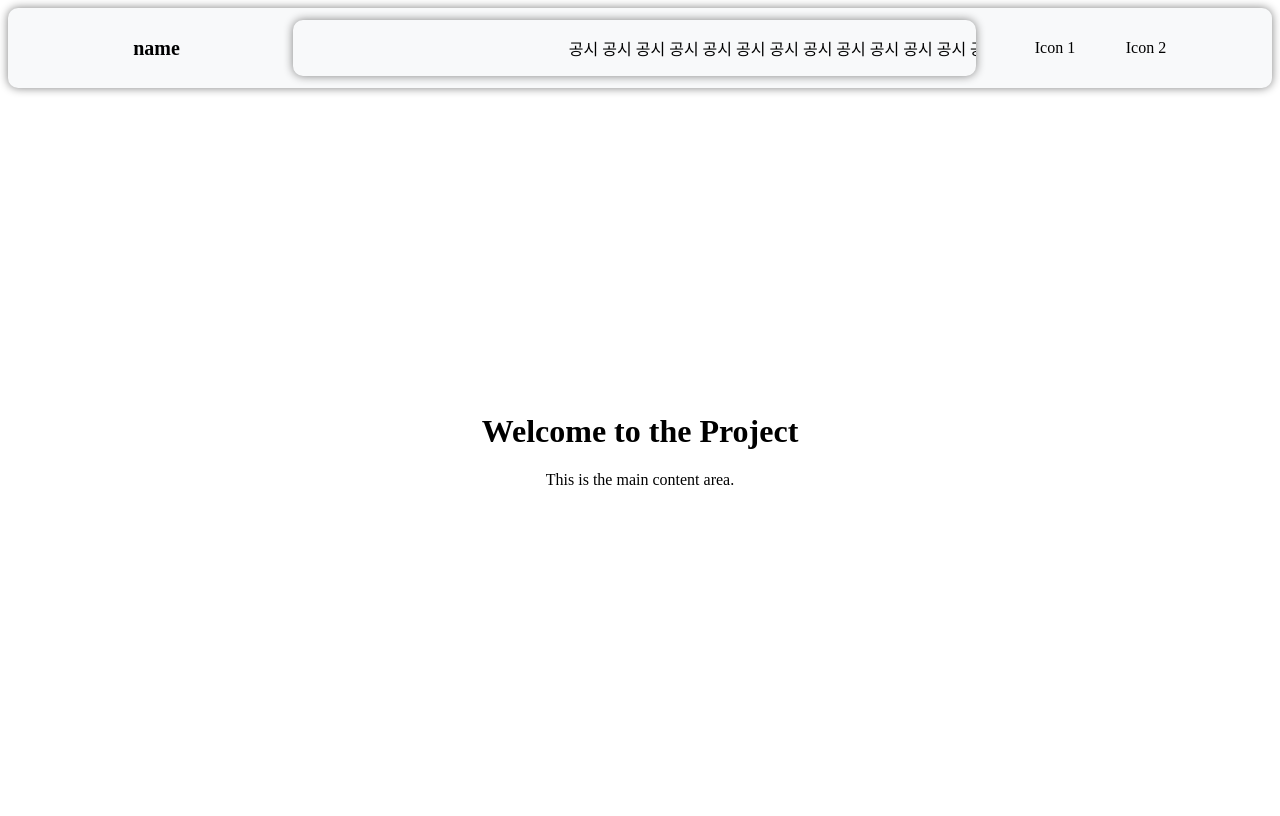
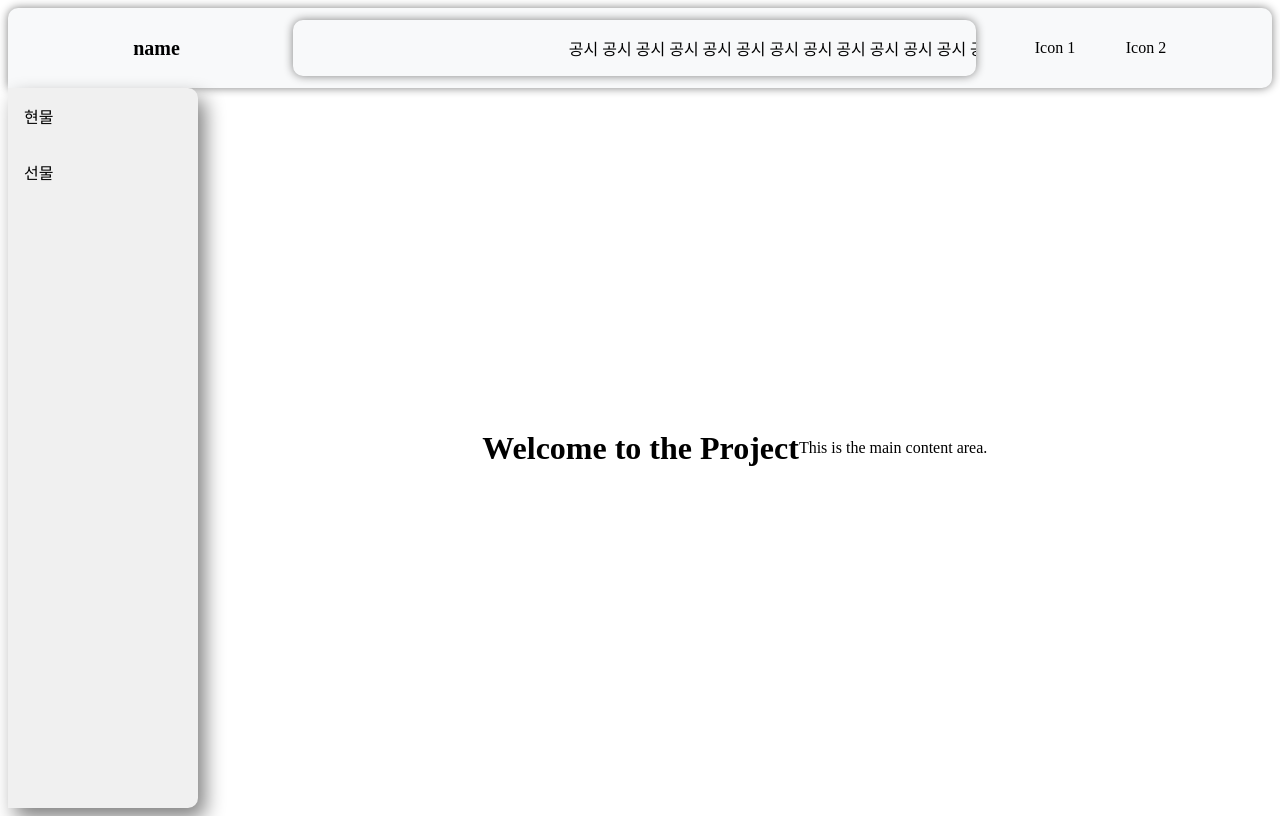
Before and after one commit to deenuit113/Tradin, a Next.js app in the folder coin/: page / in a window 1280 px wide. Built offline with nearby package versions, Linux system fonts and the light colour scheme.

Commit message:
Feat: add side bar on main container

```diff
--- a/coin/package.json
+++ b/coin/package.json
@@ -9,6 +9,7 @@
     "lint": "next lint"
   },
   "dependencies": {
+    "@emotion/babel-plugin": "^11.11.0",
     "@emotion/styled": "^11.11.5",
     "next": "14.2.4",
     "react": "^18",
--- a/coin/pages/_app.tsx
+++ b/coin/pages/_app.tsx
@@ -1,6 +1,6 @@
 import type { AppProps } from "next/app";
 import Head from "next/head";
-import Header from "../src/components/commons/header";
+import Header from "../src/components/commons/Header";
 
 function MyApp({ Component, pageProps }: AppProps) {
     return (
--- a/coin/pages/index.tsx
+++ b/coin/pages/index.tsx
@@ -1,24 +1,7 @@
-import styled from "@emotion/styled";
-
-const Container = styled.div`
-    height: 90vh;
-    display: flex;
-    justify-content: center;
-    align-items: center;
-`;
-
-const Main = styled.main`
-    text-align: center;
-`;
+import MainPage from "../src/components/units/Main";
 
 export default function Home() {
     return (
-        <Container>
-            <Main>
-                <h1>Welcome to the Project</h1>
-                <p>This is the main content area.</p>
-                {/* Add more content as needed */}
-            </Main>
-        </Container>
+        <MainPage />
     );
 }
--- a/coin/src/components/commons/header.styles.tsx
+++ b/coin/src/components/commons/header.styles.tsx
@@ -10,7 +10,8 @@ export const HeaderContainer = styled.header`
     padding-left: 5%;
     padding-right: 5%;
     box-shadow: 0px 0px 10px gray;
-    border-radius: 10px;
+    border-radius: 10px 10px 10px 0px;
+    z-index: 1001;
 `;
 
 export const Left = styled.div`
--- a/coin/src/components/commons/header.tsx
+++ b/coin/src/components/commons/header.tsx
@@ -1,5 +1,4 @@
 import NavBar from "./Nav";
-import Link from "next/link";
 import { useRouter } from "next/router";
 import * as S from "./Header.styles"
 
--- a/coin/src/components/commons/nav.tsx
+++ b/coin/src/components/commons/nav.tsx
@@ -1,4 +1,4 @@
-import * as S from "./nav.styles"
+import * as S from "./Nav.styles"
 
 export default function NavBar(): JSX.Element {
     return (
--- a/coin/src/components/units/main.styles.tsx
+++ b/coin/src/components/units/main.styles.tsx
@@ -7,9 +7,11 @@ export const Container = styled.div`
 
 export const Sidebar = styled.div`
     width: 15%;
+    box-shadow: 7px 10px 20px gray;
+    border-radius: 0px 10px 10px 0px;
     background-color: #f0f0f0;
     overflow-y: auto;
-    border: 3px solid blue;
+    z-index: 1000;
 `;
 
 export const Menu = styled.ul`
@@ -25,6 +27,10 @@ export const MenuItem = styled.li`
     &:hover {
         background-color: #e0e0e0;
     }
+
+    &:hover ul {
+        display: block;
+    }
 `;
 
 export const SubMenu = styled.ul`
@@ -32,10 +38,6 @@ export const SubMenu = styled.ul`
     padding-left: 1rem;
     margin: 0;
     display: none;
-
-    ${MenuItem}:hover & {
-        display: block;
-    }
 
     li {
         padding: 0.5rem;
--- a/coin/src/components/units/main.tsx
+++ b/coin/src/components/units/main.tsx
@@ -26,8 +26,8 @@ export default function MainPage(): JSX.Element {
                 </S.Menu>
             </S.Sidebar>
             <S.MainContent>
-                <h1>하이</h1>
-                <p>하이dfd</p>
+                <h1>Welcome to the Project</h1>
+                <p>This is the main content area.</p>
                 {/* Add more content as needed */}
             </S.MainContent>
         </S.Container>
```
Also changed, not shown: 1 other file (tests, documents, lock files or other folders).
